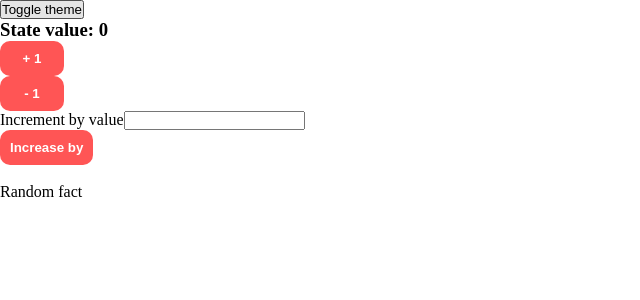
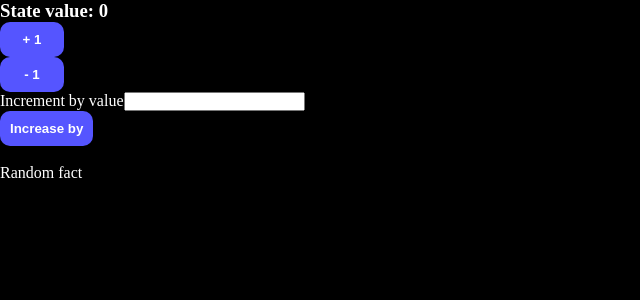
Before and after one commit to RokasAnisas/ra-react-template-2, a React (Vite) app: page / in a window 1280 px wide. Shown: the top 300 px of the page, without its empty margins (0-640 px from the left). Built offline with nearby package versions, Linux system fonts and the light colour scheme; no server answers.

Commit message:
update theme switcher

```diff
--- a/package.json
+++ b/package.json
@@ -36,6 +36,7 @@
     "react-dom": "^18.2.0",
     "react-query": "^3.39.2",
     "react-redux": "^8.0.5",
+    "react-router-dom": "^6.4.3",
     "sass": "^1.56.1"
   },
   "devDependencies": {
--- a/src/App.tsx
+++ b/src/App.tsx
@@ -1,4 +1,5 @@
 import { FC } from 'react';
+import { BrowserRouter, Routes, Route } from 'react-router-dom';
 
 import { Example } from '@/modules/example/components/Example';
 import { useApplyTheme } from '@/modules/themeSwitcher/themeSwitcher.hooks';
@@ -8,10 +9,12 @@ const App: FC = () => {
   useApplyTheme();
 
   return (
-    <>
-      <ThemeSwitcherButton />
-      <Example />
-    </>
+    <BrowserRouter>
+      <Routes>
+        <Route path="/" element={<Example />} />
+        <Route path="/theme" element={<ThemeSwitcherButton />} />
+      </Routes>
+    </BrowserRouter>
   );
 };
 
--- a/src/config/redux/redux.store.ts
+++ b/src/config/redux/redux.store.ts
@@ -2,11 +2,13 @@ import { configureStore } from '@reduxjs/toolkit';
 
 import exampleSlice from '@/modules/example/example.slice';
 import themeSwitcherSlice from '@/modules/themeSwitcher/themeSwitcher.slice';
+// IMPORT_NEW_SLICE
 
 export const store = configureStore({
   reducer: {
     example: exampleSlice,
     themeSwitcher: themeSwitcherSlice,
+    // DECLARE_NEW_SLICE
   },
 });
 
--- a/src/modules/themeSwitcher/themeSwitcher.slice.ts
+++ b/src/modules/themeSwitcher/themeSwitcher.slice.ts
@@ -3,15 +3,18 @@ import { createSlice, PayloadAction } from '@reduxjs/toolkit';
 import type { RootState } from '@/config/redux/redux.store';
 
 import { Theme } from './themeSwitcher.types';
+import { getStorageTheme, setStorageTheme } from './themeSwitcher.storage';
 
 // Define a type for the slice state
 interface ThemeSwitcherState {
   theme: Theme;
 }
 
+const STORAGE_THEME_KEY = 'theme';
+
 // Define the initial state using that type
 const initialState: ThemeSwitcherState = {
-  theme: 'light',
+  theme: getStorageTheme() || 'dark',
 };
 
 export const themeSwitcherSlice = createSlice({
@@ -21,17 +24,21 @@ export const themeSwitcherSlice = createSlice({
     // Use the PayloadAction type to declare the contents of `action.payload`
     setTheme: (state, action: PayloadAction<Theme>) => {
       state.theme = action.payload;
+      setStorageTheme(action.payload);
     },
     toggleTheme: state => {
       switch (state.theme) {
         case 'light':
           state.theme = 'dark';
+          setStorageTheme('dark');
           break;
         case 'dark':
           state.theme = 'light';
+          setStorageTheme('light');
           break;
         default:
           state.theme = 'light';
+          localStorage.setItem(STORAGE_THEME_KEY, 'light');
           break;
       }
     },
--- /dev/null
+++ b/src/modules/themeSwitcher/themeSwitcher.storage.ts
@@ -0,0 +1,19 @@
+import { Theme } from './themeSwitcher.types';
+
+const STORAGE_THEME_KEY = 'theme';
+
+export const getStorageTheme = (): Theme | null => {
+  const storeItem = localStorage.getItem(STORAGE_THEME_KEY);
+
+  if (
+    typeof storeItem === 'string' &&
+    (storeItem === 'light' || storeItem === 'dark')
+  ) {
+    return storeItem;
+  }
+
+  return null;
+};
+
+export const setStorageTheme = (theme: Theme): void =>
+  localStorage.setItem(STORAGE_THEME_KEY, theme);
--- a/templates/module.json
+++ b/templates/module.json
@@ -23,7 +23,7 @@
           "template": [
             "import { createSlice, PayloadAction } from '@reduxjs/toolkit';",
             "",
-            "import type { RootState } from '@/middleware/redux/redux.store';",
+            "import type { RootState } from '@/config/redux/redux.store';",
             "",
             "interface [ModuleName]State {",
             "  value: number;",
@@ -62,7 +62,7 @@
   ],
   "modify": [
     {
-      "filePath": "src/middleware/redux/redux.store.ts",
+      "filePath": "src/config/redux/redux.store.ts",
       "lines": [
         {
           "hook": "// IMPORT_NEW_SLICE",
```
Also changed, not shown: 1 other file (tests, documents, lock files or other folders).
